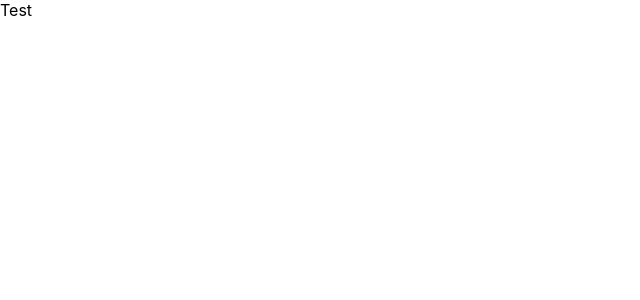
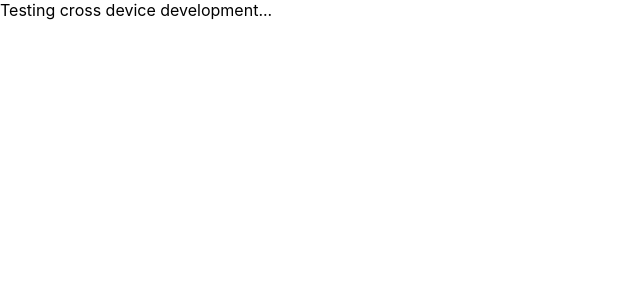
Before and after one commit to grahamcoding/FSStory, a React (Create React App) app: page / in a window 1280 px wide. Shown: the top 300 px of the page, without its empty margins (0-640 px from the left). Built offline with nearby package versions, Linux system fonts and the light colour scheme.

Commit message:
Testing cross device dev

```diff
--- a/src/components/MainComponent.js
+++ b/src/components/MainComponent.js
@@ -12,7 +12,7 @@ class Main extends Component {
 
         return(
       <div>
-       Test
+       Testing cross device development...
      </div>
         )
 
```
